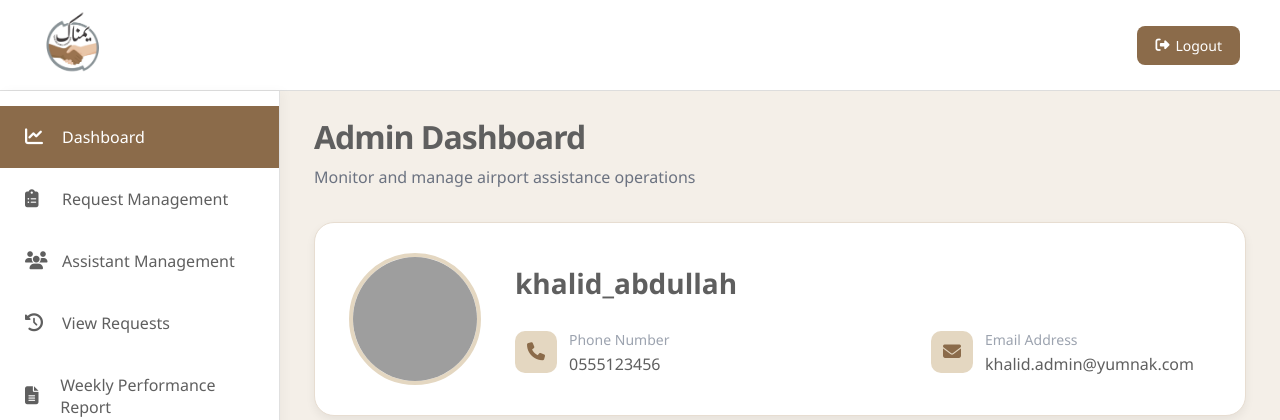
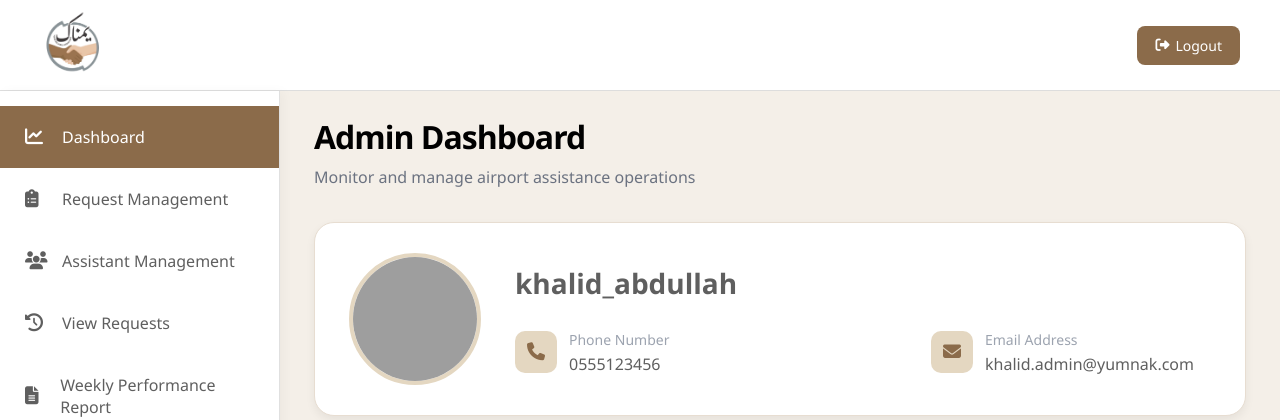
Before and after one commit to Deem-KSU/Yumnak-Softwere2, a PHP site: page /Admin-Dashboard.php in a window 1280 px wide. Shown: the top 420 px of the page. Run offline with PHP 8.4, Linux system fonts and the light colour scheme; a user stored in the database is signed in; data comes from the database, SQL or seed files in the repository; grey boxes are pictures that could not be loaded.

Commit message:
Update Admin-Dashboard.php

```diff
--- a/Admin-Dashboard.php
+++ b/Admin-Dashboard.php
@@ -117,7 +117,7 @@ $requestsToday = mysqli_fetch_assoc($todayResult)['count'];
     </aside>
     <main class="admin-main">
       <section class="dashboard-section">
-        <h1 class="dashboard-title">Admin Dashboard</h1>
+        <h1 class="dashboard-title" style="color: black;">Admin Dashboard</h1>
         <p class="dashboard-subtitle">Monitor and manage airport assistance operations</p>
 
         <div class="admin-profile-card">
```
